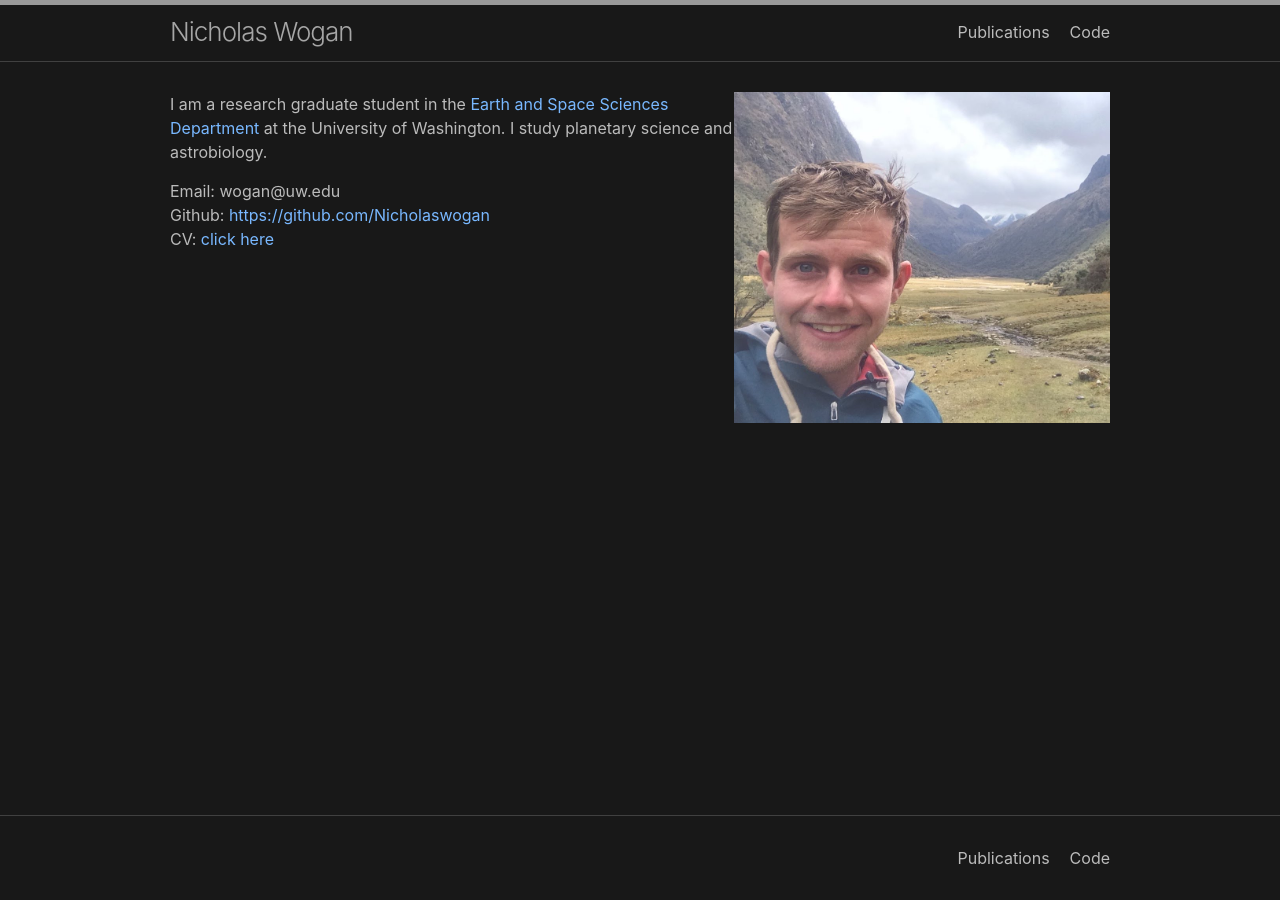
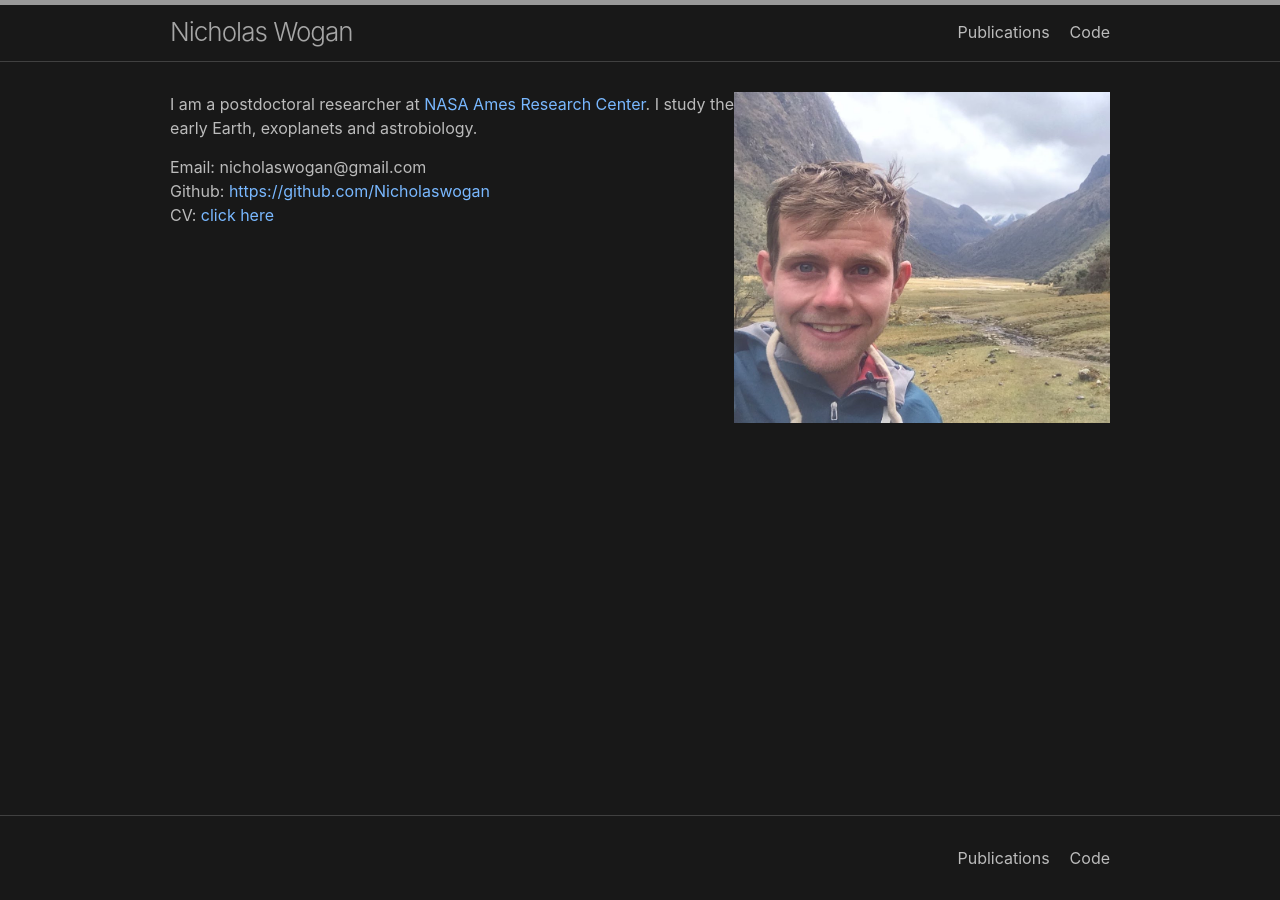
Before and after one commit to Nicholaswogan/Nicholaswogan.github.io, a Jekyll site: the page built from index.md, in a window 1280 px wide. Built offline with Jekyll 4.4.1, drawn with Linux system fonts in a browser that asks for light colours.

Commit message:
updated for ames

```diff
--- a/index.md
+++ b/index.md
@@ -5,8 +5,8 @@ layout: default
     <img src="{{ 'images/bio_im.jpg' | absolute_url }}" style="float:right;width:40%">
 </div>
 
-I am a research graduate student in the [Earth and Space Sciences Department](https://www.ess.washington.edu/) at the University of Washington. I study planetary science and astrobiology.
+I am a postdoctoral researcher at [NASA Ames Research Center](https://www.nasa.gov/space-science-and-astrobiology-at-ames/division-overview/astrophysics-branch-overview-sta/exoplanet-mission/). I study the early Earth, exoplanets and astrobiology.
 
-Email: wogan@uw.edu
-Github: [https://github.com/Nicholaswogan](https://github.com/Nicholaswogan)
+Email: nicholaswogan<!-- asdfasdfasdfasdf -->@<!-- asdfasdfasdfasdfasdf -->gmail.com <br />
+Github: [https://github.com/Nicholaswogan](https://github.com/Nicholaswogan) <br />
 CV: [click here]({{ site.url }}/files/Wogan_Nicholas_CV.pdf)
```
Also changed, not shown: Publications.md (+1 -1 lines), 2 other files.
